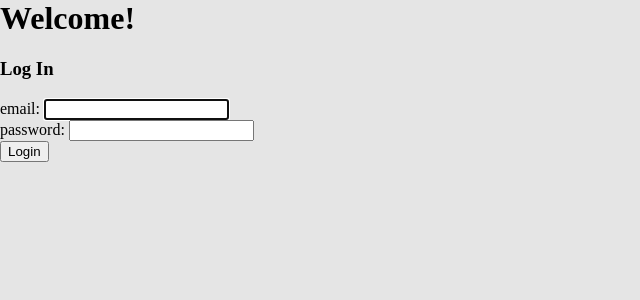
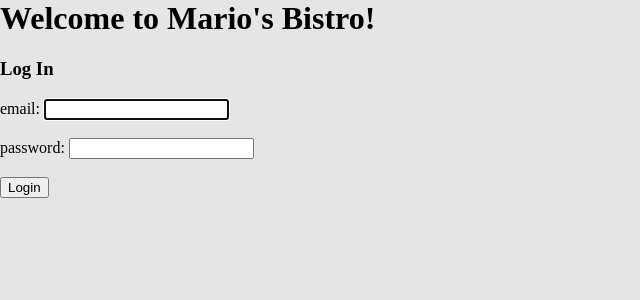
Before and after one commit to rab85714/Project1, a PHP site: page /login.php in a window 1280 px wide. Shown: the top 300 px of the page, without its empty margins (0-640 px from the left). Run offline with PHP 8.4, Linux system fonts and the light colour scheme.

Commit message:
Update login.php

```diff
--- a/login.php
+++ b/login.php
@@ -16,17 +16,20 @@
     <div>
       <form action='loginProcess.php' method='post'>
         <div></div>
-        <h1>Welcome!</h1>
+        <h1>Welcome to Mario's Bistro!</h1>
         <h3>Log In</h3>
 
         <div>
           <span>email:</span>
           <input type="text" id="email" name="email" required autofocus></div>
+          <br>
         <div>
           <span>password:</span>
           <input type="password" id="password" name="password" required></div>
+          <br>
         <div>
           <div><input onclick="myFunction()" type="submit" value="Login" name = "Login"></div>
+          <br>
         </div>
         </form>
 
```
